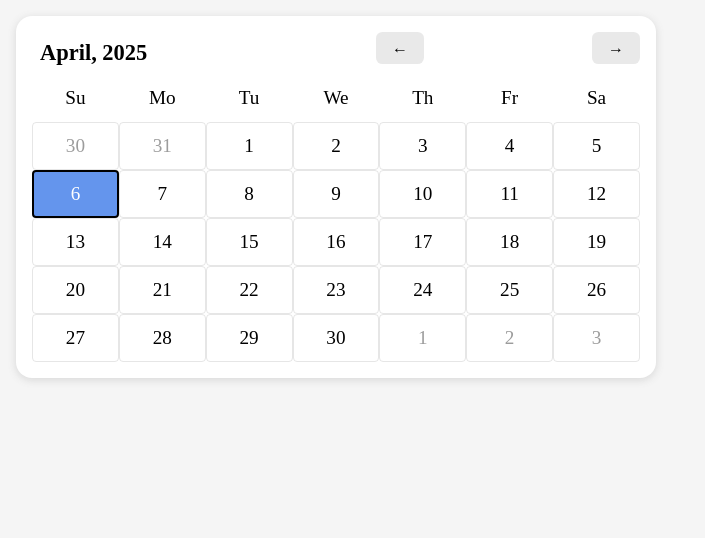
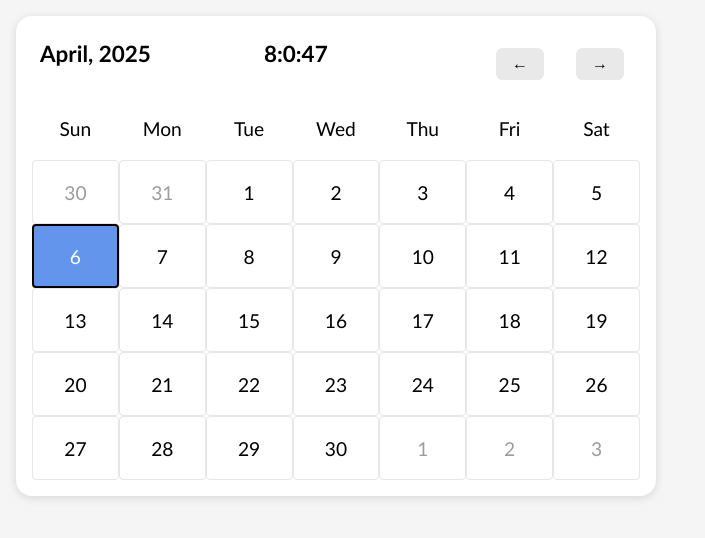
Before and after one commit to Pandamonium7/Calendar-M7-SD2C, a plain HTML site: page index.html in a window 1280 px wide. Shown: the whole page, without its empty margins (0-705 px from the left). Drawn offline with Linux system fonts and the light colour scheme.

Commit message:
improvements

```diff
--- a/index.html
+++ b/index.html
@@ -4,9 +4,9 @@
 <head>
     <meta charset="UTF-8">
     <meta name="viewport" content="width=device-width, initial-scale=1.0">
-    <link rel="stylesheet" href="css/stylesheet.css" />
-    <link rel="shortcut icon" href="#">
-    <script defer src="js/main.js"></script>
+    <link rel="stylesheet" href="resources/css/stylesheet.css" />
+    <link rel="icon" type="image/x-icon" href="resources/img/calendar-image.png">
+    <script defer src="resources/js/main.js"></script>
     <title>Calendar app</title>
 </head>
 
--- a/css/stylesheet.css
+++ b/resources/css/stylesheet.css
@@ -11,12 +11,13 @@ body {
     height: 100vh;
     width: 100vw;
     background-color: whitesmoke;
+    font-family: 'Gill Sans', 'Gill Sans MT', Calibri, 'Trebuchet MS', sans-serif;
 }
 
 main {
     font-size: 1.2rem;
     height: fit-content;
-    width: 50%;
+    width: 40rem;
     padding: 1rem;
     margin: 1rem;
     background-color: #fff;
@@ -35,6 +36,7 @@ button {
     height: 2rem;
     width: 3rem;
     border: none;
+    margin: 1rem;
     align-items: center;
     justify-content: center;
     background-color: rgba(201, 201, 201, 0.399);
@@ -53,7 +55,7 @@ button:hover {
 
 h3 {
     margin: 0.5rem;
-    width: 10rem;
+    width: 15rem;
 }
 
 ul {
@@ -66,7 +68,7 @@ ul {
 li {
     display: flex;
     width: calc(100% /7);
-    height: 3rem;
+    height: 4rem;
     justify-content: center;
     align-items: center;
 }
--- a/js/main.js
+++ b/resources/js/main.js
@@ -1,6 +1,7 @@
 const main = document.createElement("main");
 document.body.appendChild(main);
 
+let daysTag = "";
 let liTag = "";
 
 const allMain = document.querySelectorAll("main");
@@ -10,10 +11,14 @@ let crntYear = d.getFullYear();
 let crntMonth = d.getMonth();
 
 
-
 getCalendar = () => {
   const months = ["January", "February", "March", "April", "May", "June", "July", "August", "September", "October", "November", "December"]
+  const days = ["Sun", "Mon", "Tue", "Wed", "Thu", "Fri", "Sat"]
 
+  const hours = d.getHours();
+  const minutes = d.getMinutes();
+  const seconds = d.getSeconds();
+  let clock = `${hours}:${minutes}:${seconds}`;
 
   let fwdayofMonth = new Date(crntYear, crntMonth, 1).getDay(); //first weekday of current month
   let ldayofMonth = new Date(crntYear, crntMonth + 1, 0).getDate(); //last day digit current month 28-30-31
@@ -21,6 +26,9 @@ getCalendar = () => {
   let ldayofPrevMonth = new Date(crntYear, crntMonth, 0).getDate(); //last day digit of prev month
 
   //console.log(ldayofPrevMonth);
+  for(let i = 0; i < days.length; i++){
+      daysTag += `<li>${days[i]}</li>`;
+  }
 
   for (let i = fwdayofMonth; i > 0; i--) {
     liTag += `<li class="inactive">${ldayofPrevMonth - i + 1}</li>`
@@ -43,21 +51,18 @@ getCalendar = () => {
 
 
   /* array indice change to 0 after mockup */
-  allMain[0].innerHTML = `<div>
+  allMain[0].innerHTML = `
+                <div>
                   <h3>${months[crntMonth]}, ${crntYear}</h3>
+                  <h3>${clock}</h3>
+                    <div>
                       <button id="previous">&larr;</button>
                       <button id="next">&rarr;</button>
-
+                    </div>
                 </div>
 
                 <ul>
-                  <li>Su</li>
-                  <li>Mo</li>
-                  <li>Tu</li>
-                  <li>We</li>
-                  <li>Th</li>
-                  <li>Fr</li>
-                  <li>Sa</li>
+                  ${daysTag}
                 </ul>
                 <ul>
                   ${liTag}
@@ -85,11 +90,10 @@ getCalendar = () => {
       d = new Date(crntYear, crntMonth, new Date().getDate());
       crntYear = d.getFullYear();
       crntMonth = d.getMonth();
+      daysTag = "";
       liTag = "";
-
       getCalendar();
     })
   })
 }
-
 getCalendar();
```
Also changed, not shown: resources/img/calendar-image.png (added), resources/img/calendar-img.ico (added). Lines whose indentation alone changed are shown as unchanged.
